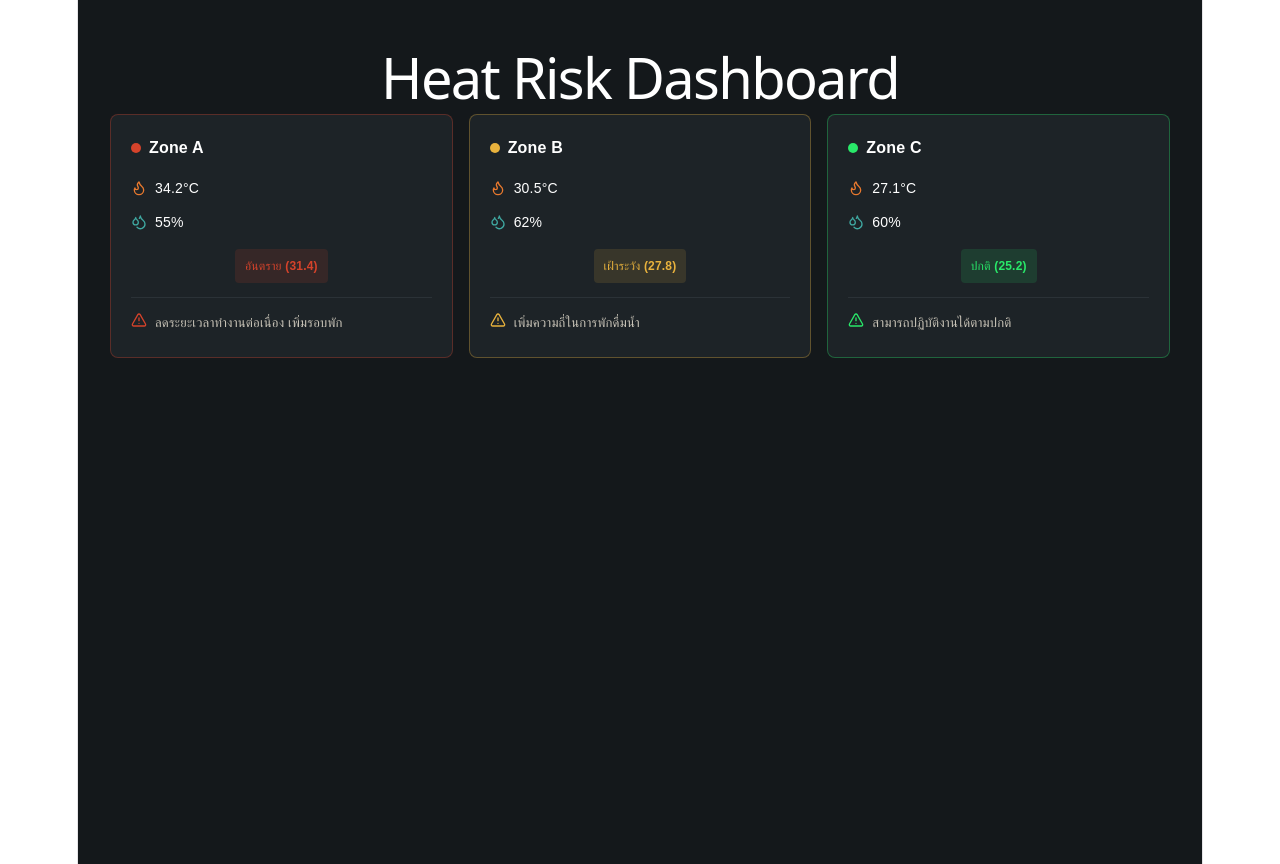
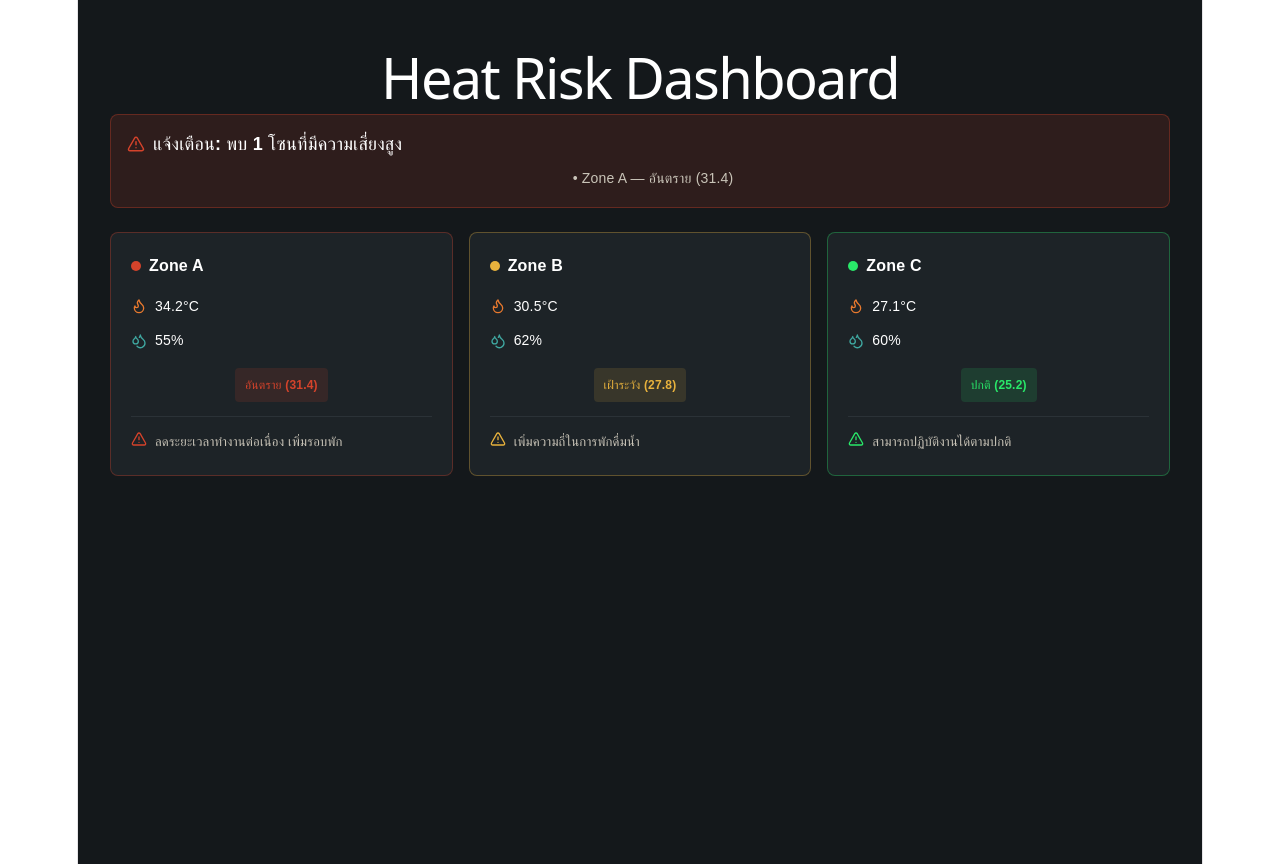
Before and after one commit to March123123-jpg/EEC_SDGS_HACK, a React (Vite) app in the folder Frontend/: page / in a window 1280 px wide. Built offline with nearby package versions, Linux system fonts and the light colour scheme.

Commit message:
Add automatic high-risk zone alert banner

```diff
--- a/Frontend/src/components/HeatRiskDashboard.jsx
+++ b/Frontend/src/components/HeatRiskDashboard.jsx
@@ -67,10 +67,37 @@ export default function HeatRiskDashboard() {
       ],
     },
   ];
+    const alertZones = mockZones.filter(
+    (z) => z.risk_level === "danger" || z.risk_level === "extreme"
+  );
 
   return (
     <div style={{ padding: 32, background: "#14181B", minHeight: "100vh", fontFamily: "sans-serif" }}>
       <h1 style={{ color: "white", marginBottom: 24 }}>Heat Risk Dashboard</h1>
+
+       {alertZones.length > 0 && (
+        <div
+          style={{
+            background: "#D5432B22",
+            border: "1px solid #D5432B55",
+            borderRadius: 8,
+            padding: 16,
+            marginBottom: 24,
+            color: "white",
+          }}
+        >
+          <div style={{ display: "flex", alignItems: "center", gap: 8, fontWeight: 600, marginBottom: 8 }}>
+            <AlertTriangle size={18} color="#D5432B" />
+            <span>แจ้งเตือน: พบ {alertZones.length} โซนที่มีความเสี่ยงสูง</span>
+          </div>
+          {alertZones.map((z) => (
+            <div key={z.zone} style={{ fontSize: 14, color: "#C9C4B8", paddingLeft: 26 }}>
+              • {z.zone} — {getRiskLabel(z.risk_level)} ({z.risk_value})
+            </div>
+          ))}
+        </div>
+      )}
+
       <div
         style={{
           display: "grid",
```
